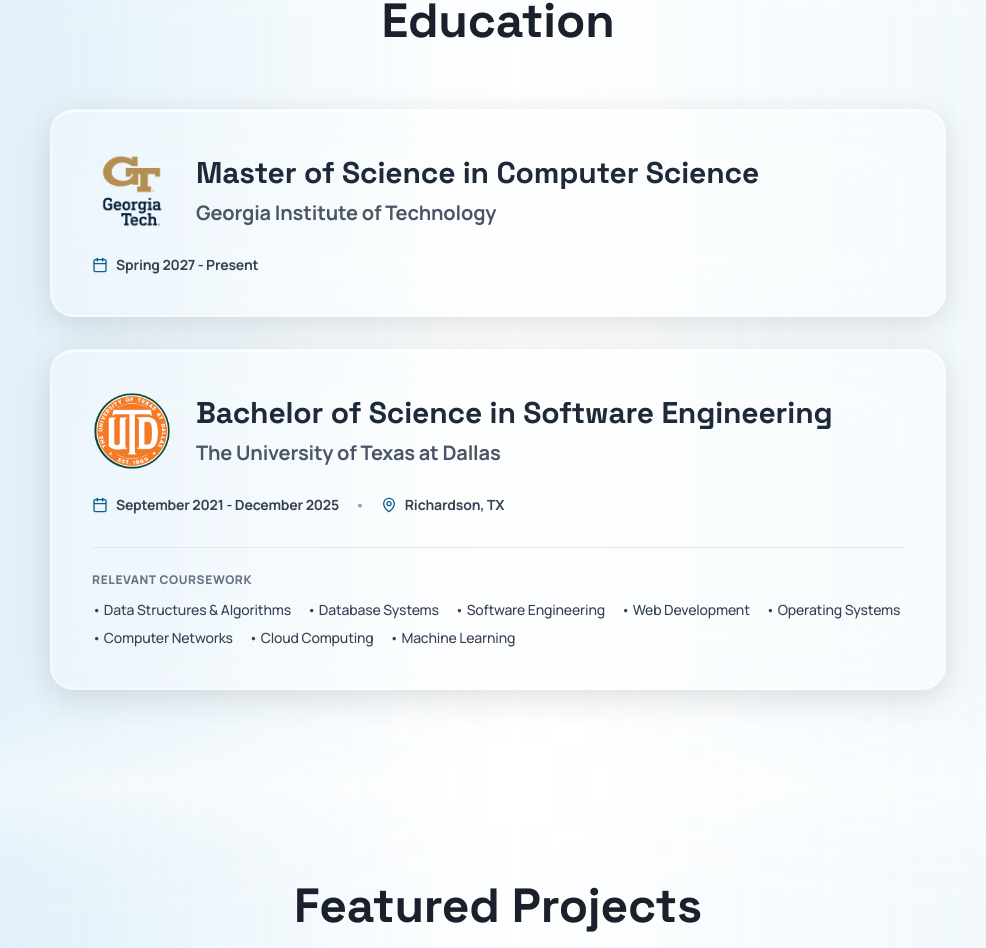
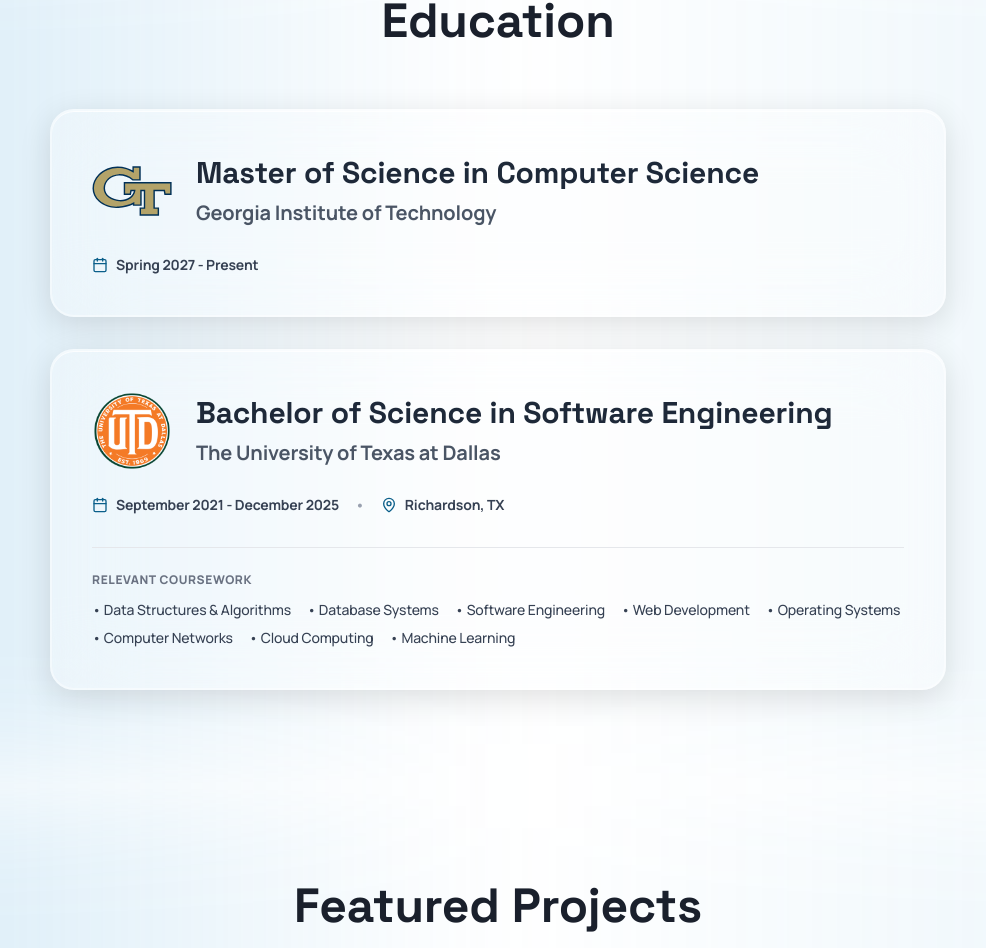
Before and after one commit to HemantaRegmi/portfolio-page, a Next.js app in the folder frontend/: page / in a window 1280 px wide. Shown: the part 6643-7591 px from the top of the page, without its empty margins (142-1128 px from the left). Built offline with nearby package versions, Linux system fonts and the light colour scheme.

Commit message:
Replace Georgia Tech wordmark with outlined GT logo

```diff
--- a/frontend/app/sections/education.tsx
+++ b/frontend/app/sections/education.tsx
@@ -41,8 +41,8 @@ export default function Education() {
             <div className="relative z-10 flex flex-col md:flex-row items-start md:items-center gap-6 mb-6">
               <div className="relative w-20 h-20 shrink-0">
                 <Image
-                  src="/images/georgia-tech-logo.png"
-                  alt="Georgia Tech Logo"
+                  src="/images/georgia-tech-logo.svg"
+                  alt="Georgia Tech interlocking GT logo"
                   className="w-full h-full object-contain"
                   fill
                 />
```
Also changed, not shown: frontend/public/images/georgia-tech-logo.png (deleted), frontend/public/images/georgia-tech-logo.svg (added).
